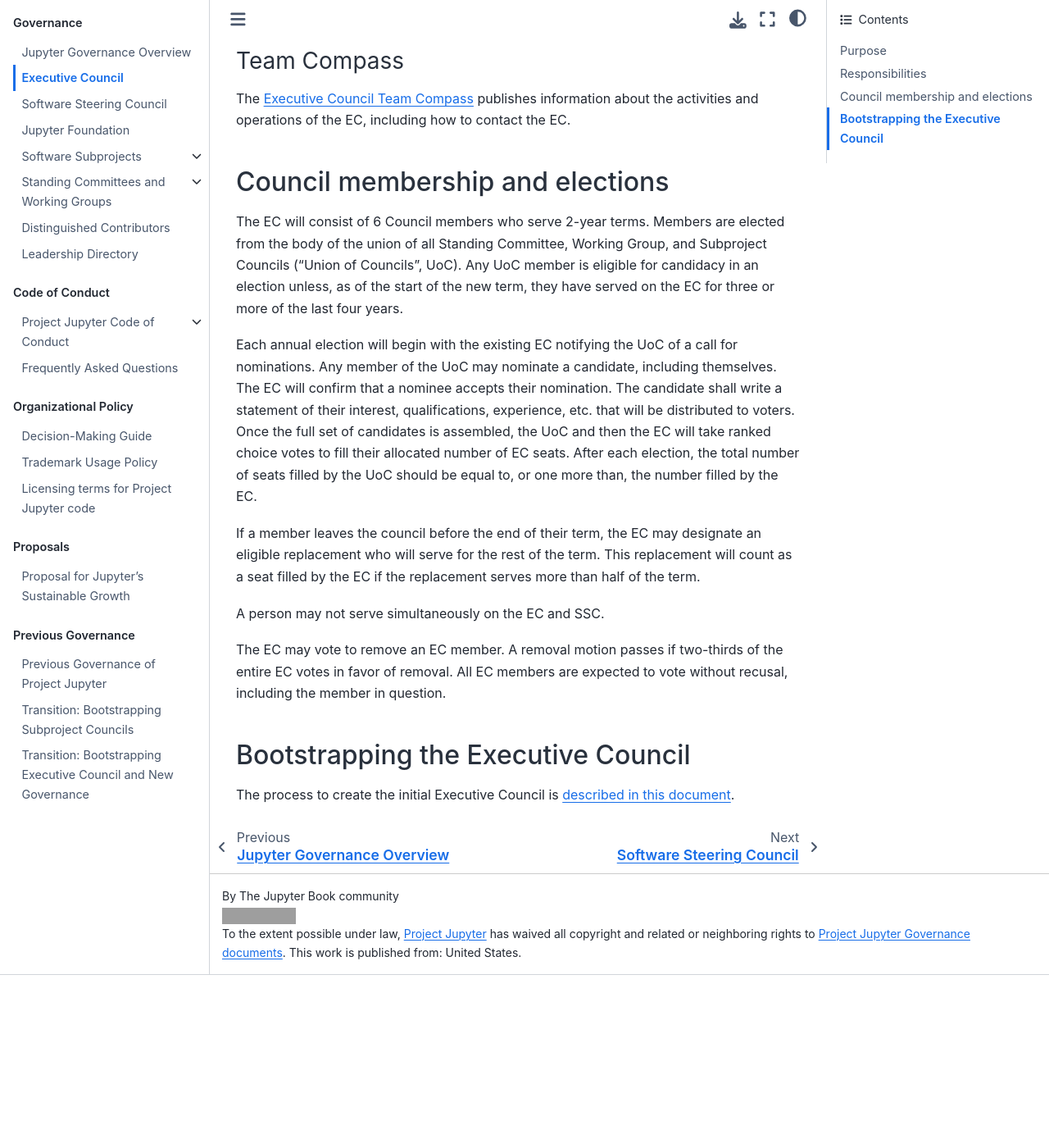
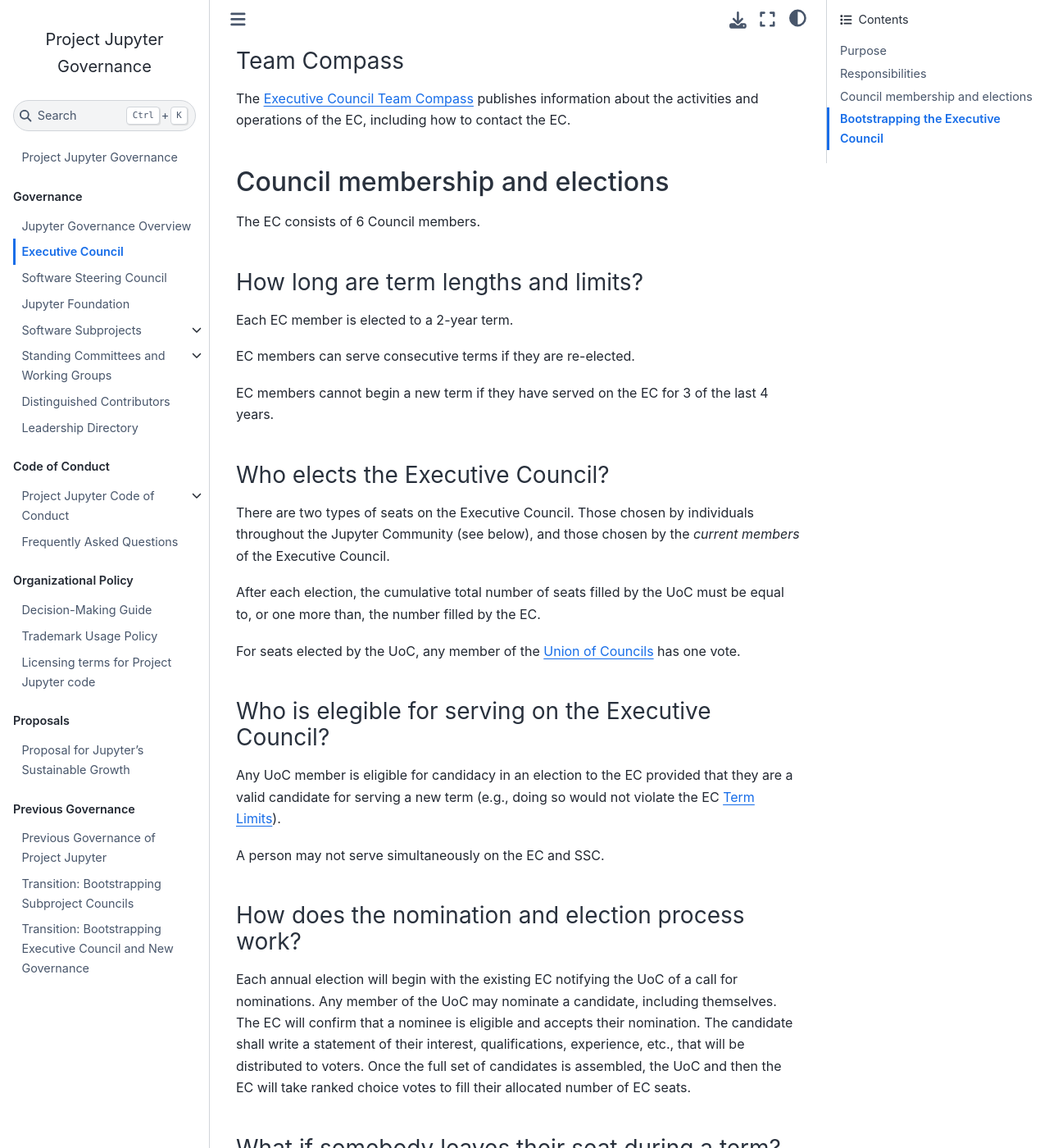
Before and after one commit to jupyter/governance, a Jupyter Book: the page built from executive_council.md, in a window 1280 px wide and 1400 px high, scrolled down 2227 px. Shown: the whole window at 82% size. Built offline with Jupyter Book 1.0.4 settings and Sphinx 7.4.7 and the Sphinx Book theme 1.1.4, drawn with Linux system fonts in a browser that asks for light colours; pages that are not in the unit, such as notebooks, are missing from menus; before the commit the page ends 3416 px from its top, so only the background shows below that; some of the changed text lies outside the part shown; grey boxes are pictures that could not be loaded.

Commit message:
Clarify various aspects of EC elections and the Union of Councils. (#252)
* Clarify various aspects of EC elections and the Union of Councils.

This change incorporates suggestions from the discussions at https://github.com/jupyter/governance/issues/251 and https://github.com/jupyter-governance/ec-team-compass/issues/23.

* Clarify voting and election details and membership of the UoC

* Move UoC definition to the executive council page

---------

Co-authored-by: Chris Holdgraf <choldgraf@gmail.com>

```diff
--- a/executive_council.md
+++ b/executive_council.md
@@ -55,15 +55,54 @@
 
 ## Council membership and elections
 
-The EC will consist of 6 Council members who serve 2-year terms. Members are elected from the body of the union of all Standing Committee, Working Group, and Subproject Councils ("Union of Councils", UoC). Any UoC member is eligible for candidacy in an election unless, as of the start of the new term, they have served on the EC for three or more of the last four years.
+The EC consists of 6 Council members.
 
-Each annual election will begin with the existing EC notifying the UoC of a call for nominations. Any member of the UoC may nominate a candidate, including themselves. The EC will confirm that a nominee accepts their nomination. The candidate shall write a statement of their interest, qualifications, experience, etc. that will be distributed to voters. Once the full set of candidates is assembled, the UoC and then the EC will take ranked choice votes to fill their allocated number of EC seats. After each election, the total number of seats filled by the UoC should be equal to, or one more than, the number filled by the EC.
+(term-limits)=
+### How long are term lengths and limits?
+
+Each EC member is elected to a 2-year term.
+
+EC members can serve consecutive terms if they are re-elected.
+
+EC members cannot begin a new term if they have served on the EC for 3 of the last 4 years.
+
+(ec-electors)=
+### Who elects the Executive Council?
+
+There are two types of seats on the Executive Council. Those chosen by individuals throughout the Jupyter Community (see below), and those chosen by the _current members_ of the Executive Council.
+
+After each election, the cumulative total number of seats filled by the UoC must be equal to, or one more than, the number filled by the EC.
+
+For seats elected by the UoC, any member of the [Union of Councils](#union-of-councils) has one vote.
+
+### Who is elegible for serving on the Executive Council?
+
+Any UoC member is eligible for candidacy in an election to the EC provided that they are a valid candidate for serving a new term (e.g., doing so would not violate the EC [Term Limits](#term-limits)).
+
+A person may not serve simultaneously on the EC and SSC.
+
+### How does the nomination and election process work?
+
+Each annual election will begin with the existing EC notifying the UoC of a call for nominations. Any member of the UoC may nominate a candidate, including themselves. The EC will confirm that a nominee is eligible and accepts their nomination. The candidate shall write a statement of their interest, qualifications, experience, etc., that will be distributed to voters. Once the full set of candidates is assembled, the UoC and then the EC will take ranked choice votes to fill their allocated number of EC seats.
+
+### What if somebody leaves their seat during a term?
 
 If a member leaves the council before the end of their term, the EC may designate an eligible replacement who will serve for the rest of the term. This replacement will count as a seat filled by the EC if the replacement serves more than half of the term.
 
-A person may not serve simultaneously on the EC and SSC.
+### How can an EC member be removed?
 
 The EC may vote to remove an EC member. A removal motion passes if two-thirds of the entire EC votes in favor of removal. All EC members are expected to vote without recusal, including the member in question.
+
+(union-of-councils)=
+### The Union of Councils
+
+The Union of Councils (UoC) is the union of the membership of these groups:
+
+- All Subproject Councils
+- All Standing Committees
+- All Working Groups
+
+It makes up the voting body that [elects members of the Executive Council](#ec-electors).
 
 ## Bootstrapping the Executive Council
 
```
Also changed, not shown: overview.md (+8 -2 lines).
